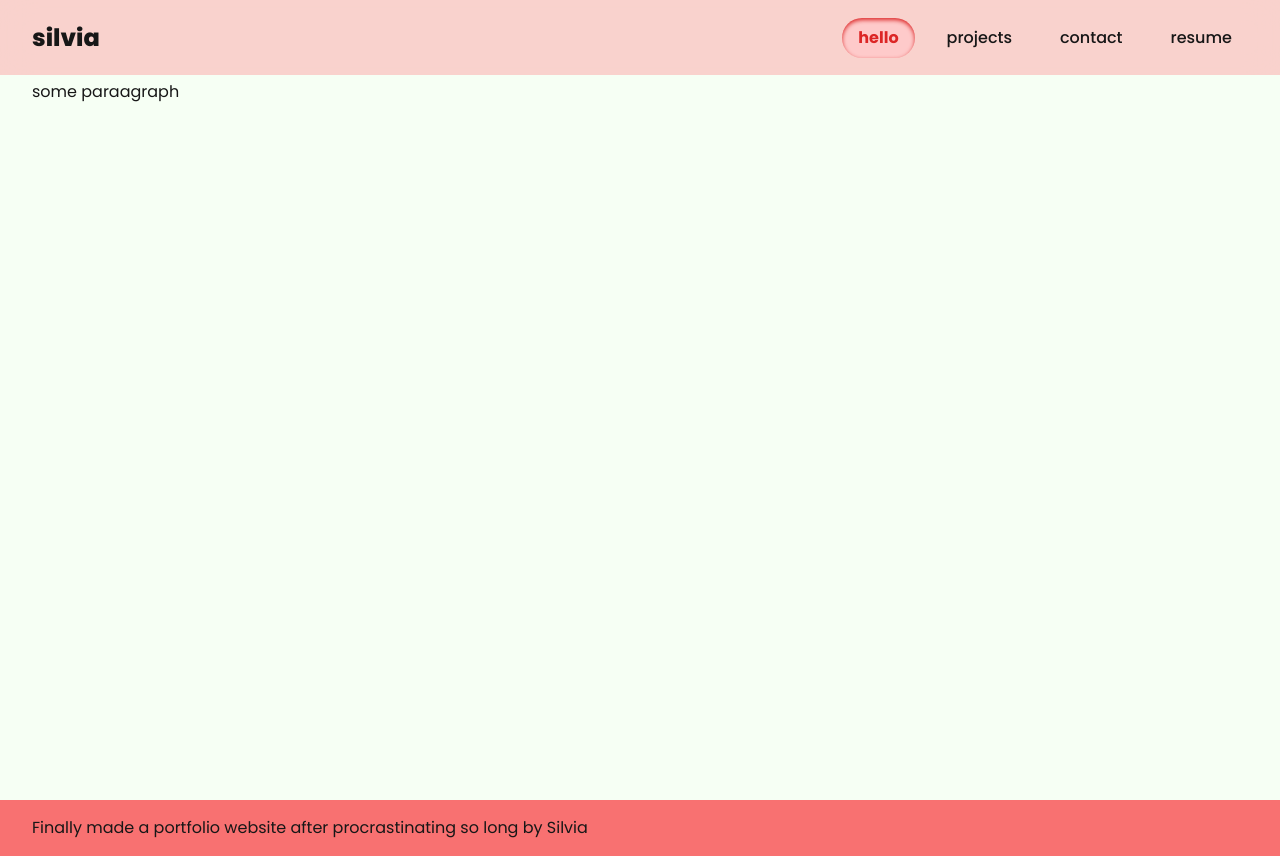
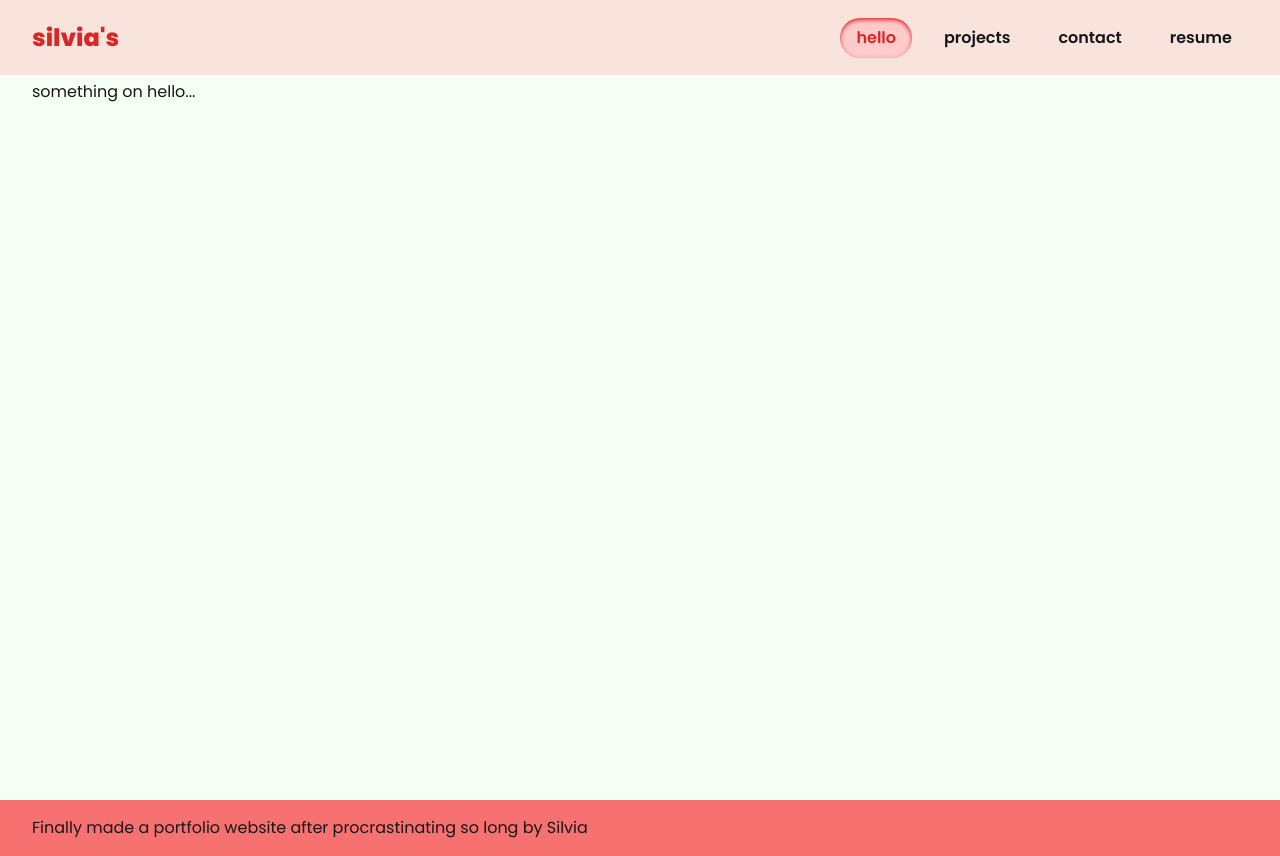
Before and after one commit to ItsLame/silvia, a Next.js app: page / in a window 1280 px wide. Built offline with nearby package versions, Linux system fonts and the light colour scheme.

Commit message:
feat: refine navbar style

```diff
--- a/src/app/contact/page.tsx
+++ b/src/app/contact/page.tsx
@@ -8,7 +8,7 @@ const Contact = () => {
       </header>
 
       <main>
-        <p>something on projects...</p>
+        <p>something on contacts...</p>
       </main>
     </div>
   );
--- a/src/app/page.tsx
+++ b/src/app/page.tsx
@@ -8,7 +8,7 @@ const Home = () => {
       </header>
 
       <main>
-        <p>some paraagraph</p>
+        <p>something on hello...</p>
       </main>
 
       <footer>
--- a/src/components/navbar.tsx
+++ b/src/components/navbar.tsx
@@ -27,7 +27,7 @@ const Navbar = () => {
   return (
     <nav className="navbar">
       <div className="logo">
-        <h1>silvia</h1>
+        <h1>{"silvia's"}</h1>
         <button className="burger-menu" onClick={handleBurgerClick}>menu</button>
       </div>
       <div className={`links ${isBurgerOpened ? "opened" : ""}`}>
--- a/src/styles/navbar.css
+++ b/src/styles/navbar.css
@@ -3,12 +3,11 @@
   flex flex-col fixed top-0 py-4 px-8 w-screen min-h-[75px]
 
   bg-red-300
-  bg-opacity-50
-  backdrop-blur-lg
+  bg-opacity-30
+  backdrop-blur-md
 
   dark:bg-red-800
   dark:bg-opacity-50
-  dark:backdrop-blur-lg
 
   sm:flex-row
   sm:justify-between
@@ -18,7 +17,9 @@
     @apply flex items-center justify-between min-h-[43px];
 
     h1 {
-      @apply text-2xl font-extrabold;
+      @apply text-2xl font-extrabold
+      text-red-600
+      dark:text-red-300;
     }
 
     .burger-menu {
@@ -38,9 +39,7 @@
     sm:max-h-full
 
     transition-[max-height,margin-top]
-    duration-300
-
-    ;
+    duration-300;
 
     &.opened {
       @apply max-h-[200px] mt-4
@@ -53,7 +52,7 @@
       select-none cursor-pointer
       py-2 px-4 rounded-full
       transition ease-in-out duration-200
-      font-medium;
+      font-semibold;
 
       &.active,
       &:hover {
@@ -64,7 +63,7 @@
 
       &.active,
       &:active {
-        @apply font-bold
+        @apply
         shadow-inner
         shadow-red-600
         bg-red-200
```
